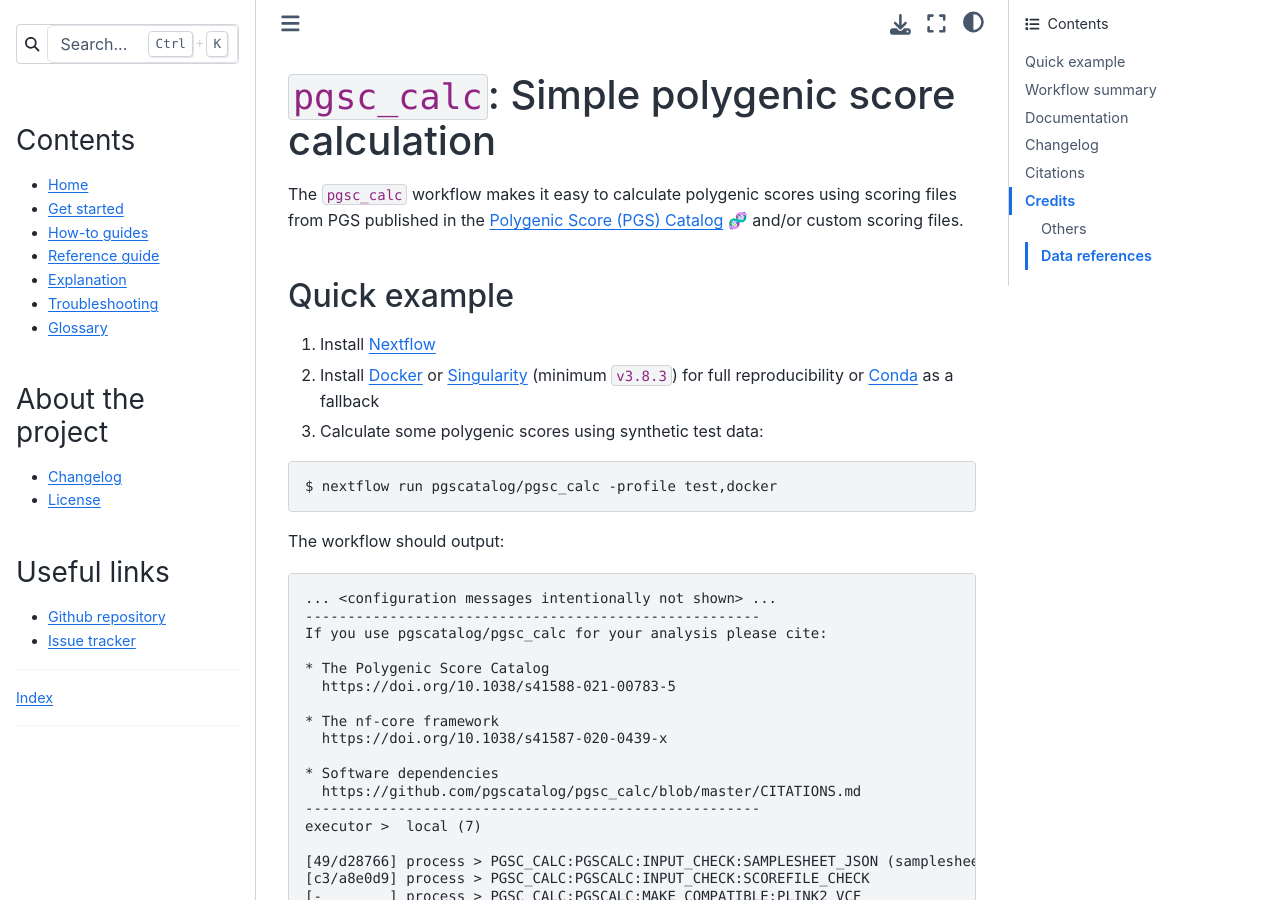
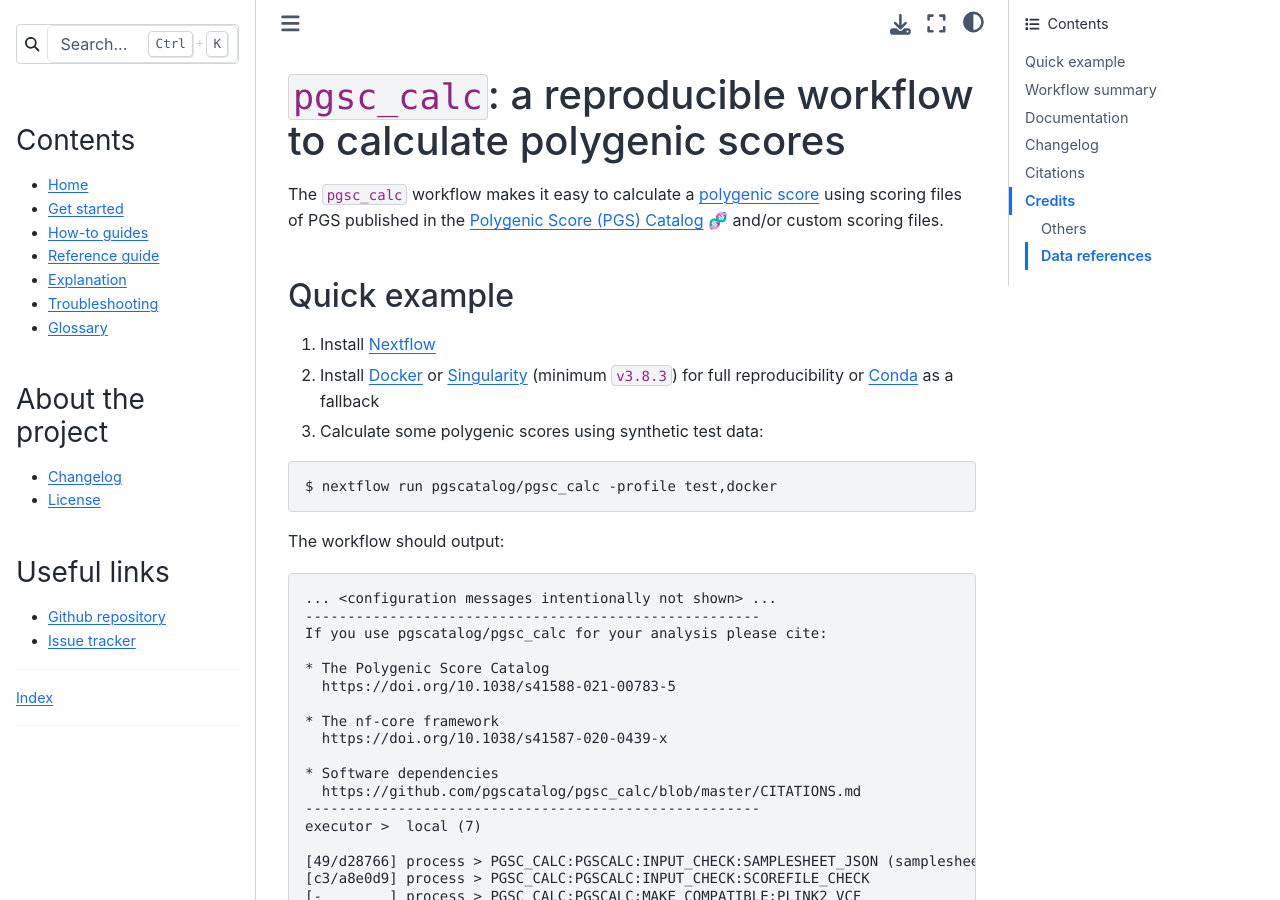
Before and after one commit to PGScatalog/pgsc_calc, a Sphinx documentation site: the page built from docs/index.rst, in a window 1280 px wide and 900 px high. Built offline with Sphinx 7.4.7 and the Sphinx Book theme 1.1.4, drawn with Linux system fonts in a browser that asks for light colours.

```diff
--- a/docs/index.rst
+++ b/docs/index.rst
@@ -1,10 +1,10 @@
 :orphan:
 
-``pgsc_calc``: Simple polygenic score calculation
+``pgsc_calc``: a reproducible workflow to calculate polygenic scores
 =================================================
 
-The ``pgsc_calc`` workflow makes it easy to calculate polygenic scores using
-scoring files from PGS published in the `Polygenic Score (PGS) Catalog`_ |:dna:|
+The ``pgsc_calc`` workflow makes it easy to calculate a :term:`polygenic score` using
+scoring files of PGS published in the `Polygenic Score (PGS) Catalog`_ |:dna:|
 and/or custom scoring files.
 
 .. _`Polygenic Score (PGS) Catalog`: https://www.pgscatalog.org/
```
Also changed, not shown: docs/glossary.rst (+23 -17 lines).
